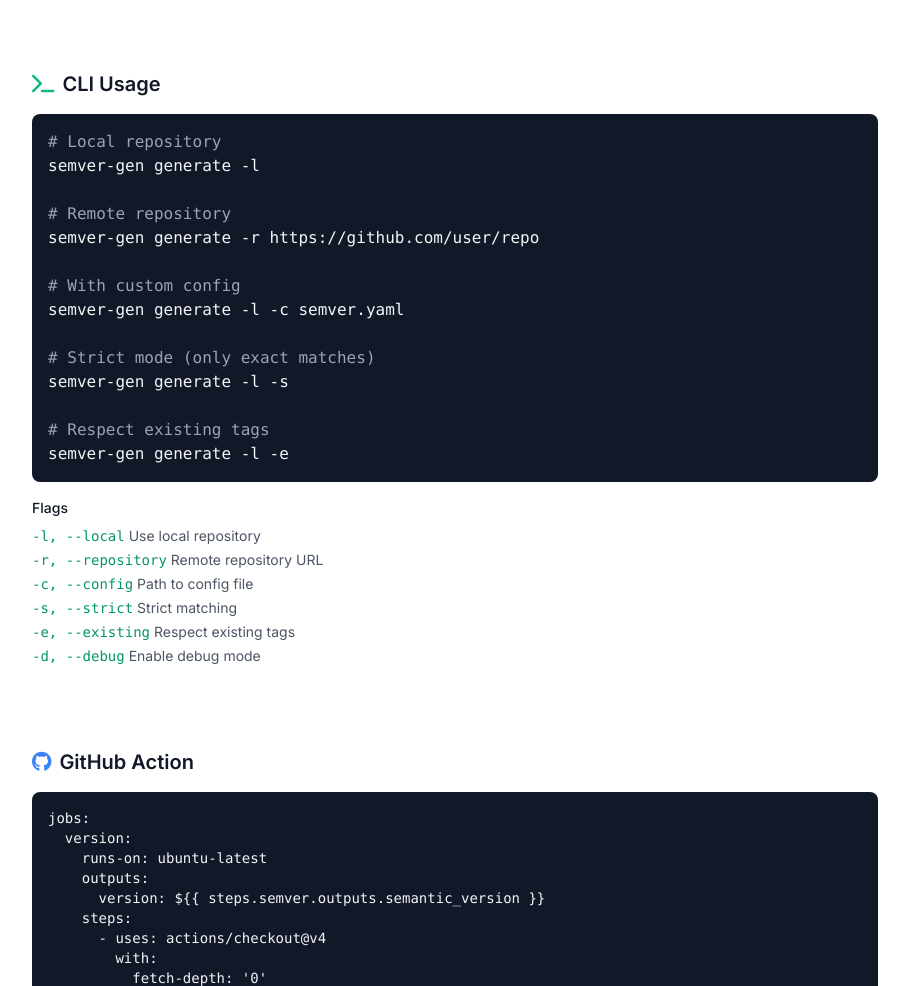
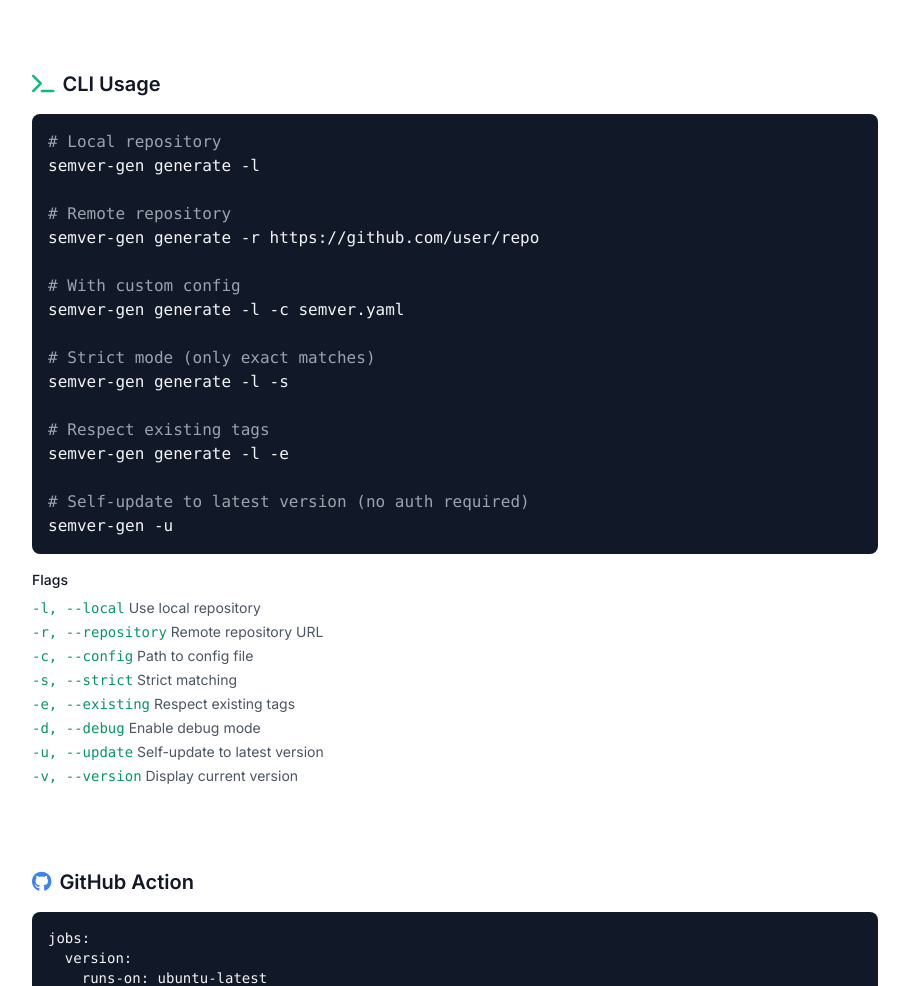
Before and after one commit to lukaszraczylo/semver-generator, a plain HTML site: page docs/index.html in a window 1280 px wide. Shown: the part 2465-3451 px from the top of the page, without its empty margins (185-1094 px from the left). Drawn offline with nearby package versions, Linux system fonts and the light colour scheme.

Commit message:
fixup! Move updater to REST api.

```diff
--- a/docs/index.html
+++ b/docs/index.html
@@ -307,7 +307,10 @@ semver-gen generate -l -c semver.yaml
 semver-gen generate -l -s
 
 <span class="text-gray-400"># Respect existing tags</span>
-semver-gen generate -l -e</code></pre>
+semver-gen generate -l -e
+
+<span class="text-gray-400"># Self-update to latest version (no auth required)</span>
+semver-gen -u</code></pre>
                         <div class="grid sm:grid-cols-2 gap-4 text-sm">
                             <div>
                                 <h4 class="font-medium text-gray-900 dark:text-gray-100 mb-2">Flags</h4>
@@ -318,6 +321,8 @@ semver-gen generate -l -e</code></pre>
                                     <li><code class="text-emerald-600 dark:text-emerald-400">-s, --strict</code> Strict matching</li>
                                     <li><code class="text-emerald-600 dark:text-emerald-400">-e, --existing</code> Respect existing tags</li>
                                     <li><code class="text-emerald-600 dark:text-emerald-400">-d, --debug</code> Enable debug mode</li>
+                                    <li><code class="text-emerald-600 dark:text-emerald-400">-u, --update</code> Self-update to latest version</li>
+                                    <li><code class="text-emerald-600 dark:text-emerald-400">-v, --version</code> Display current version</li>
                                 </ul>
                             </div>
                         </div>
```
Also changed, not shown: 1 other file.
